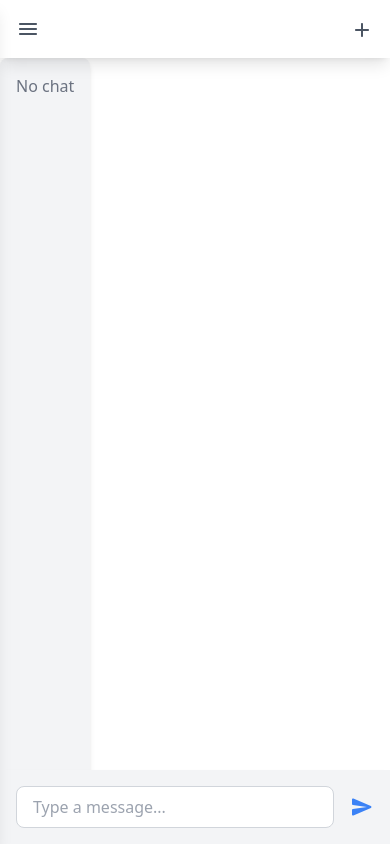
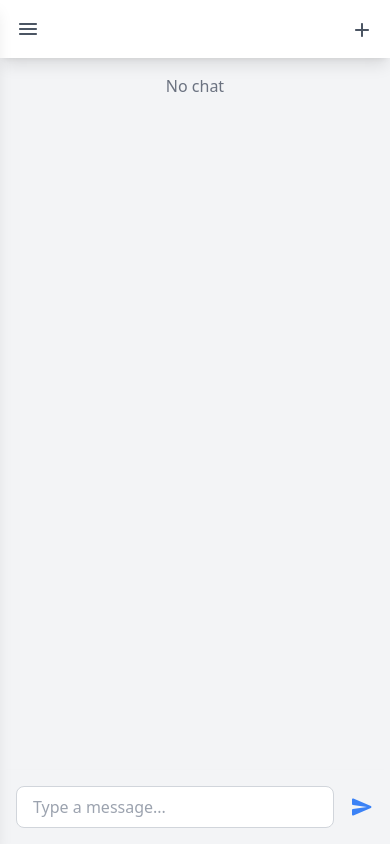
Before and after one commit to rainof/ai-chatbot-app, a React (Create React App) app in the folder client/: page /c/1 in a window 390 px wide. Built offline with nearby package versions, Linux system fonts and the light colour scheme.

Commit message:
style(frontend): implement responsive width for chat block

```diff
--- a/client/src/components/Content.js
+++ b/client/src/components/Content.js
@@ -7,7 +7,7 @@ function Content({ chats, activeChatId, updateResponse }) {
   const currentChat = chats.find((chat) => chat.id === activeChatId);
 
   return (
-    <div className="p-4 bg-gray-100 rounded-lg shadow-md">
+    <div className="w-[90%] md:w-[675px] mx-auto p-4">
       {updateResponse ? (
         <div>
           <p className="text-lg font-semibold text-gray-700 mb-2">
--- a/client/src/pages/ChatPage.js
+++ b/client/src/pages/ChatPage.js
@@ -16,7 +16,7 @@ function ChatPage({
   setIsDelete,
 }) {
   return (
-    <div className="flex flex-col h-screen bg-white">
+    <div className="flex flex-col h-screen bg-gray-100">
       <NavBar
         chats={chats}
         setChats={setChats}
```
